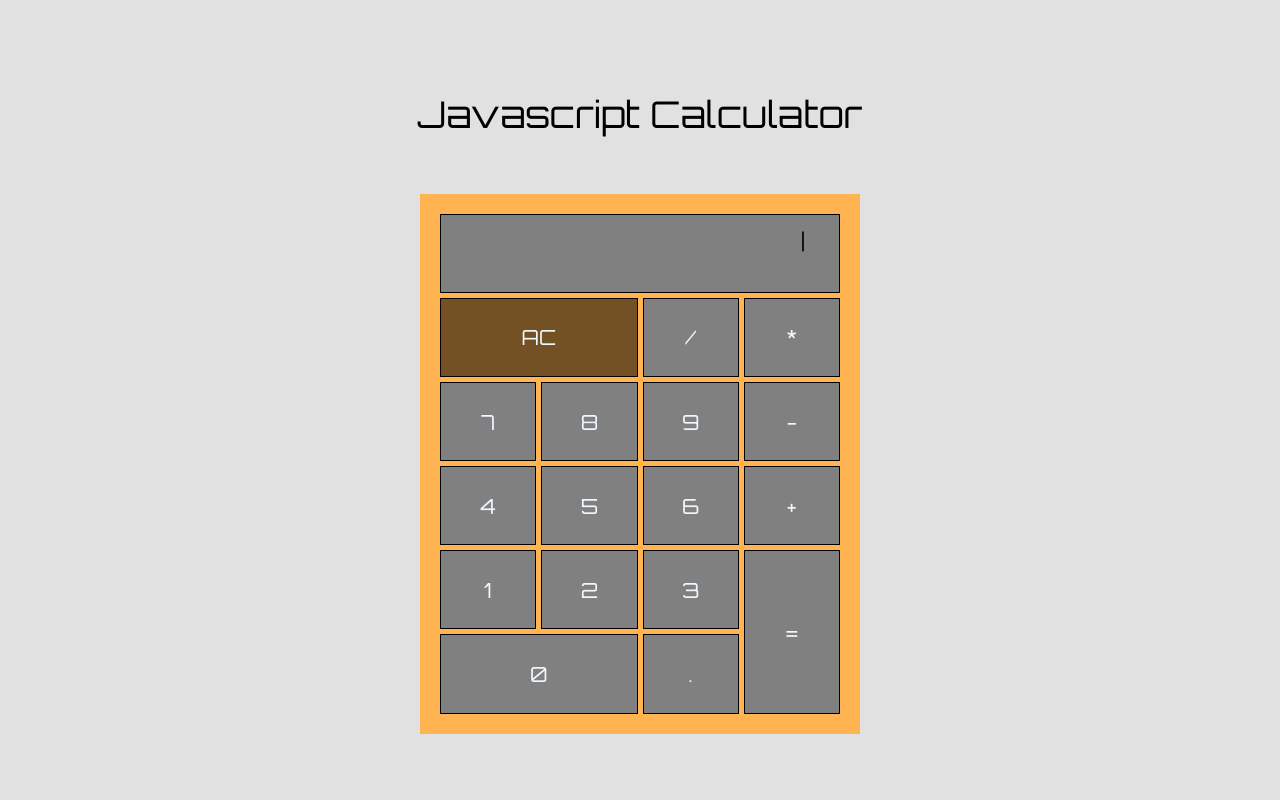
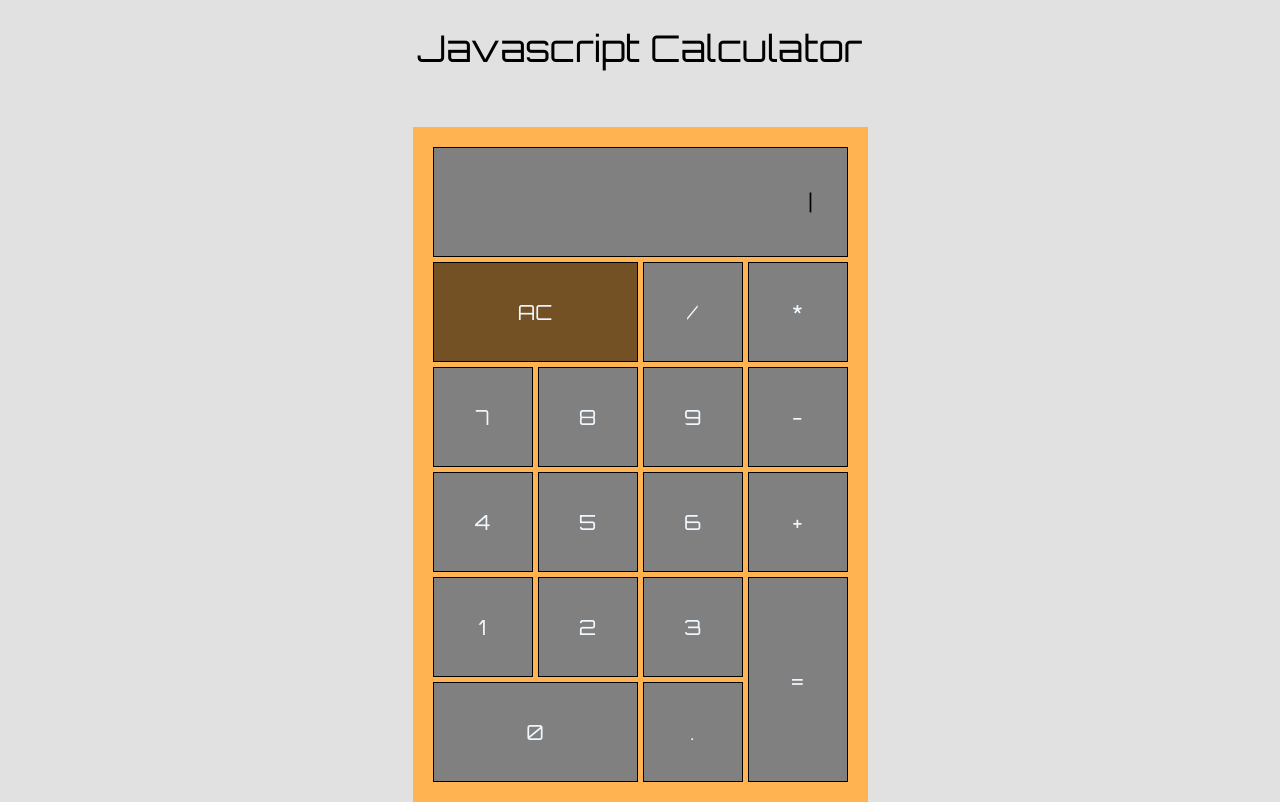
Before and after one commit to sweeptic/build-javascript-calculator, a React (Create React App) app: page / in a window 1280 px wide. Built offline with nearby package versions, Linux system fonts and the light colour scheme; the HTML template or start-up script is replaced by a standard one.

Commit message:
add new equal reducer

```diff
--- a/src/App.module.css
+++ b/src/App.module.css
@@ -1,11 +1,11 @@
 .app {
   font-family: 'Orbitron', sans-serif;
-  height: 100vh;
+  min-height: 100vh;
   display: flex;
   align-items: center;
   justify-content: center;
+  flex-flow: column;
   background-color: rgba(128, 128, 128, 0.24);
-  flex-flow: column;
 }
 
 h1 {
--- /dev/null
+++ b/src/Calculator-layout.module.css
@@ -0,0 +1,55 @@
+.div1 {
+  grid-area: 1 / 1 / 2 / 5;
+}
+
+.div2 {
+  grid-area: 2 / 1 / 3 / 3;
+}
+.div3 {
+  grid-area: 2 / 3 / 3 / 4;
+}
+.div4 {
+  grid-area: 2 / 4 / 3 / 5;
+}
+.div5 {
+  grid-area: 6 / 1 / 7 / 3;
+}
+.div6 {
+  grid-area: 5 / 4 / 7 / 5;
+}
+.div13 {
+  grid-area: 3 / 1 / 4 / 2;
+}
+.div14 {
+  grid-area: 3 / 2 / 4 / 3;
+}
+.div15 {
+  grid-area: 3 / 3 / 4 / 4;
+}
+.div10 {
+  grid-area: 4 / 1 / 5 / 2;
+}
+.div11 {
+  grid-area: 4 / 2 / 5 / 3;
+}
+.div12 {
+  grid-area: 4 / 3 / 5 / 4;
+}
+.div7 {
+  grid-area: 5 / 1 / 6 / 2;
+}
+.div8 {
+  grid-area: 5 / 2 / 6 / 3;
+}
+.div9 {
+  grid-area: 5 / 3 / 6 / 4;
+}
+.div16 {
+  grid-area: 3 / 4 / 4 / 5;
+}
+.div17 {
+  grid-area: 4 / 4 / 5 / 5;
+}
+.div18 {
+  grid-area: 6 / 3 / 7 / 4;
+}
--- a/src/Calculator.js
+++ b/src/Calculator.js
@@ -46,6 +46,14 @@ function addDot(key, state) {
 function addNum(key, state) {
   let newState = deepCopyState(state);
 
+  // reject 0 when editor is 0
+  if (newState.editor.length === 1 && newState.editor[0] === 0) {
+    return {
+      ...newState,
+      editor: [key],
+    };
+  }
+
   //reset calculator
   if (newState.memory.some(e => /=+/g.test(e))) {
     return {
@@ -55,6 +63,7 @@ function addNum(key, state) {
     };
   }
 
+  //all other numpad value allowed
   return {
     ...newState,
     editor: [...newState.editor, key],
@@ -65,7 +74,7 @@ function addOperator(key, state) {
   let newState = deepCopyState(state);
 
   if (newState.memory.some(e => /=+/g.test(e))) {
-    console.log('reset');
+    console.log('x');
     return {
       ...newState,
       memory: newState.editor,
@@ -75,7 +84,7 @@ function addOperator(key, state) {
 
   // if editor has value and press operator
   if (newState.editor.some(e => /\d+/g.test(e))) {
-    console.log('put memory');
+    // console.log('put memory');
 
     let newKey = '';
 
@@ -131,34 +140,27 @@ function addOperator(key, state) {
   };
 }
 
-function operatorReducer(array, operator) {
-  const wArray = [...array];
-
-  for (let index = 0; index < wArray.length; index++) {
-    if (wArray[index + 1] === operator) {
-      let value;
-      switch (operator) {
+function operatorReducer(array) {
+  return [...array].reduce((acc, item, index, arr) => {
+    if (item.toString().match(/\+|-|\*|\//)) {
+      switch (item) {
+        case '+':
+          acc = acc + arr[index + 1];
+          break;
+        case '-':
+          acc = acc - arr[index + 1];
+          break;
         case '*':
-          value = wArray[index] * wArray[index + 2];
+          acc = acc * arr[index + 1];
           break;
         case '/':
-          value = wArray[index] / wArray[index + 2];
+          acc = acc / arr[index + 1];
           break;
-        case '+':
-          value = wArray[index] + wArray[index + 2];
-          break;
-        case '-':
-          value = wArray[index] - wArray[index + 2];
-          break;
-
         default:
       }
-
-      wArray.splice(index, 3, value);
-      index--;
     }
-  }
-  return wArray;
+    return acc;
+  }, array[0]);
 }
 
 function equal(key, state) {
@@ -170,6 +172,12 @@ function equal(key, state) {
     editor: [...state.editor],
   };
 
+  if (newState.memory.some(e => /=+/g.test(e))) {
+    return {
+      ...newState,
+    };
+  }
+
   if (newState.editor.some(e => /\d+/g.test(e))) {
     if (newState.memory.length !== 0) {
       newKey = newState.editor.shift();
@@ -179,18 +187,11 @@ function equal(key, state) {
 
   let letsCalculateValue = [...newState.memory, ...newKey, ...remainingValue];
 
-  console.log(letsCalculateValue);
-
-  const result1 = operatorReducer([...letsCalculateValue], '*');
-  const result2 = operatorReducer(result1, '/');
-  const result3 = operatorReducer(result2, '+');
-  const result4 = operatorReducer(result3, '-');
-
-  console.log('result: ', result4);
+  const result = operatorReducer([...letsCalculateValue]);
 
   return {
     ...newState,
-    editor: [result4],
+    editor: [result],
     memory: [...letsCalculateValue, key],
   };
 }
--- a/src/Calculator.module.css
+++ b/src/Calculator.module.css
@@ -1,46 +1,65 @@
 .container {
-  width: 400px;
-  height: 500px;
   margin: 0 auto;
   background-color: rgb(255, 180, 81);
   display: grid;
-  grid-template-columns: repeat(4, 1fr);
-  grid-template-rows: repeat(6, 1fr);
+  grid-template-columns: repeat(4, 100px);
+  grid-template-rows: minmax(110px, auto) repeat(5, 100px);
   grid-column-gap: 5px;
   grid-row-gap: 5px;
   padding: 20px;
 }
 
-.container > div {
-  border: 1px black solid;
-  background-color: grey;
+.container > .numPad {
   display: flex;
   align-items: center;
   justify-content: center;
+  /* width: 100px; */
+  /* height: 100px; */
+  border: 1px black solid;
+  background-color: grey;
   font-size: 1.3rem;
   color: aliceblue;
 }
 
-.div1 {
-  grid-area: 1 / 1 / 2 / 5;
-  align-items: flex-end !important;
+.container > .numPad:hover {
+  background-color: rgb(85, 85, 85);
+}
+
+.display {
+  display: flex;
+  flex-flow: column;
+  justify-content: center;
+  background-color: grey;
+  word-wrap: break-word;
+  font-size: 1.3rem;
+  color: aliceblue;
+  border: 1px black solid;
   padding-right: 2rem;
   letter-spacing: 1.5px;
-  display: flex;
-  flex-flow: column;
+  text-align: right;
+}
+
+.memory,
+.editor {
+  width: 100%;
 }
 
 .memory {
-  height: 25px;
   color: black;
 }
 
 .editor {
-  height: 25px;
+}
+
+.numPadAc {
+  background-color: rgba(0, 0, 0, 0.548) !important;
+}
+
+.div1 {
+  grid-area: 1 / 1 / 2 / 5;
 }
 
 .div2 {
-  background-color: rgba(0, 0, 0, 0.548) !important;
   grid-area: 2 / 1 / 3 / 3;
 }
 .div3 {
--- a/src/Display.js
+++ b/src/Display.js
@@ -6,7 +6,7 @@ const Display = ({ state }) => {
 
   return (
     <>
-      <div className={styles.div1}>
+      <div className={`${styles.div1} ${styles.display}`}>
         <span data-testid={'memory-element'} className={styles.memory}>
           {state.memory}|{state.editor}
         </span>
--- a/src/NumPad.js
+++ b/src/NumPad.js
@@ -2,113 +2,116 @@ import React from 'react';
 import * as actionTypes from './actionTypes';
 import styles from './Calculator.module.css';
 
-const NumPad = React.memo(({ dispatch, initialState }) => {
+const NumPad = ({ dispatch, initialState }) => {
   return (
     <>
       <div
         data-testid={'numpad-AC'}
-        className={styles.div2}
-        onClick={() => dispatch({ type: actionTypes.RESET, payload: initialState })}>
+        // className={styles.div2}
+        className={`${styles.div2} ${styles.numPad}  ${styles.numPadAc}`}
+        onClick={() =>
+          dispatch({ type: actionTypes.RESET, payload: initialState })
+        }>
         AC
       </div>
       <div
         data-testid={'numpad-divide'}
-        className={styles.div3}
+        className={`${styles.div3} ${styles.numPad}`}
         onClick={() => dispatch({ type: actionTypes.DIVIDE, payload: '/' })}>
         /
       </div>
       <div
         data-testid={'numpad-multiply'}
-        className={styles.div4}
+        className={`${styles.div4} ${styles.numPad}`}
         onClick={() => dispatch({ type: actionTypes.MULTIPLY, payload: '*' })}>
         *
       </div>
       <div
         data-testid={'numpad-0'}
-        className={styles.div5}
+        className={`${styles.div5} ${styles.numPad}`}
         onClick={() => dispatch({ type: actionTypes.NUM, payload: 0 })}>
         0
       </div>
       <div
         data-testid={'numpad-equal'}
-        className={styles.div6}
+        className={`${styles.div6} ${styles.numPad}`}
         onClick={() => dispatch({ type: actionTypes.EQUAL, payload: '=' })}>
         =
       </div>
       <div
         data-testid={'numpad-1'}
-        className={styles.div7}
+        className={`${styles.div7} ${styles.numPad}`}
         onClick={() => dispatch({ type: actionTypes.NUM, payload: 1 })}>
         1
       </div>
       <div
         data-testid={'numpad-2'}
-        className={styles.div8}
+        className={`${styles.div8} ${styles.numPad}`}
         onClick={() => dispatch({ type: actionTypes.NUM, payload: 2 })}>
         2
       </div>
       <div
         data-testid={'numpad-3'}
-        className={styles.div9}
+        className={`${styles.div9} ${styles.numPad}`}
         onClick={() => dispatch({ type: actionTypes.NUM, payload: 3 })}>
         3
       </div>
       <div
         data-testid={'numpad-4'}
-        className={styles.div10}
+        className={`${styles.div10} ${styles.numPad}`}
         onClick={() => dispatch({ type: actionTypes.NUM, payload: 4 })}>
         4
       </div>
       <div
         data-testid={'numpad-5'}
-        className={styles.div11}
+        className={`${styles.div11} ${styles.numPad}`}
         onClick={() => dispatch({ type: actionTypes.NUM, payload: 5 })}>
         5
       </div>
       <div
         data-testid={'numpad-6'}
-        className={styles.div12}
+        className={`${styles.div12} ${styles.numPad}`}
         onClick={() => dispatch({ type: actionTypes.NUM, payload: 6 })}>
         6
       </div>
       <div
         data-testid={'numpad-7'}
-        className={styles.div13}
+        className={`${styles.div13} ${styles.numPad}`}
         onClick={() => dispatch({ type: actionTypes.NUM, payload: 7 })}>
         7
       </div>
       <div
         data-testid={'numpad-8'}
-        className={styles.div14}
+        className={`${styles.div14} ${styles.numPad}`}
         onClick={() => dispatch({ type: actionTypes.NUM, payload: 8 })}>
         8
       </div>
       <div
         data-testid={'numpad-9'}
-        className={styles.div15}
+        className={`${styles.div15} ${styles.numPad}`}
         onClick={() => dispatch({ type: actionTypes.NUM, payload: 9 })}>
         9
       </div>
       <div
         data-testid={'numpad-minus'}
-        className={styles.div16}
+        className={`${styles.div16} ${styles.numPad}`}
         onClick={() => dispatch({ type: actionTypes.MINUS, payload: '-' })}>
         -
       </div>
       <div
         data-testid={'numpad-plus'}
-        className={styles.div17}
+        className={`${styles.div17} ${styles.numPad}`}
         onClick={() => dispatch({ type: actionTypes.PLUS, payload: '+' })}>
         +
       </div>
       <div
         data-testid={'numpad-dot'}
-        className={styles.div18}
+        className={`${styles.div18} ${styles.numPad}`}
         onClick={() => dispatch({ type: actionTypes.DOT, payload: '.' })}>
         .
       </div>
     </>
   );
-});
+};
 
 export default NumPad;
```
